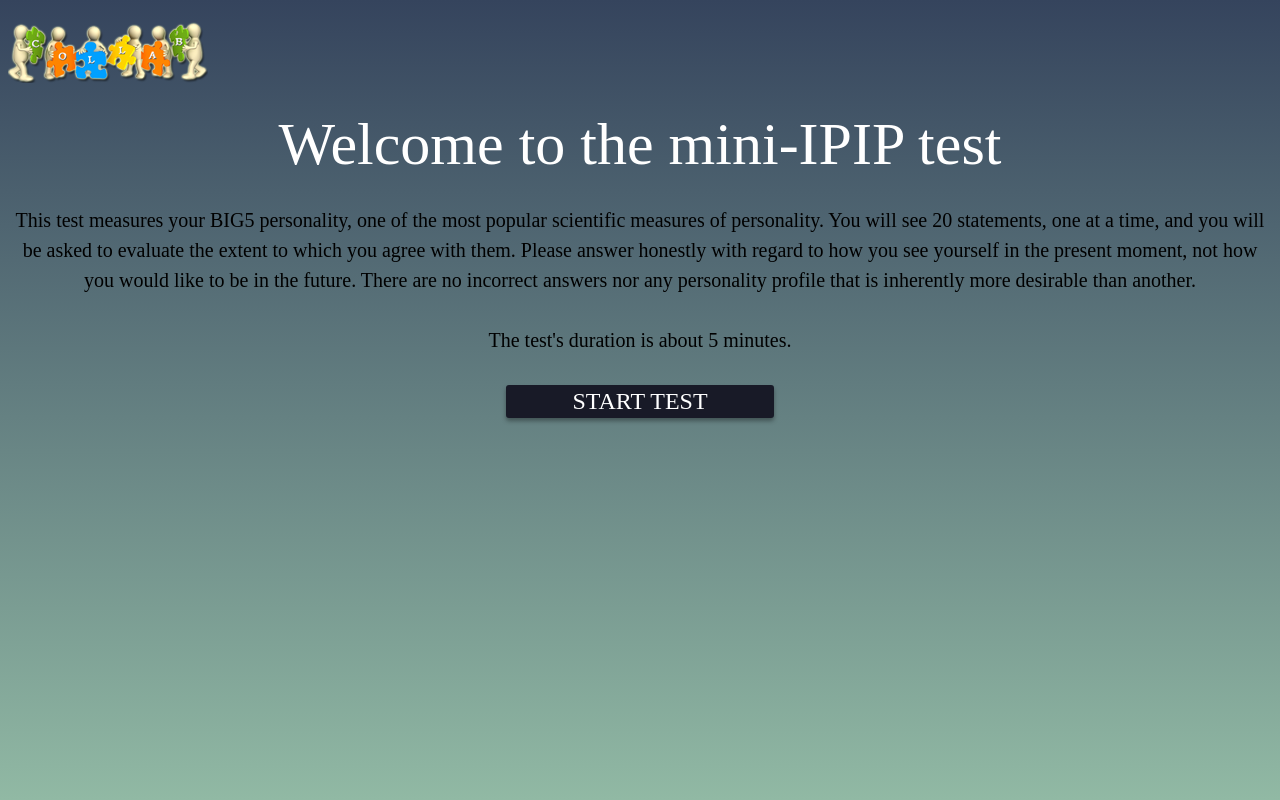
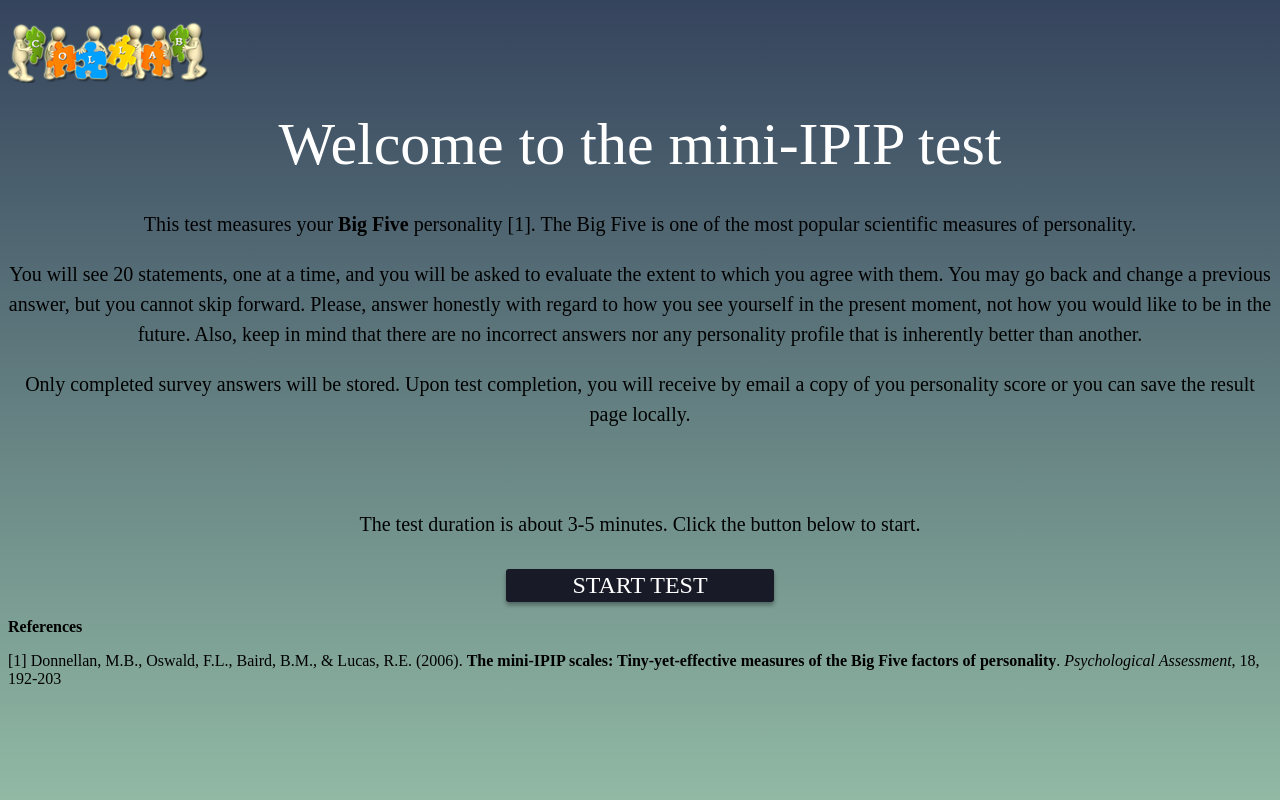
Before and after one commit to micheledinanni/miniIPIP_test, a Django app: template templates/myapp/index.html in a window 1280 px wide. Run offline with Django 3.2, Linux system fonts and the light colour scheme; the template is opened without the code that fills it, so the values that code supplies are empty; parts of the project's set-up code (start-up, migrations or seed data) failed here and were passed over.

Commit message:
Update index page with extra info

```diff
--- a/templates/myapp/index.html
+++ b/templates/myapp/index.html
@@ -39,23 +39,32 @@
         }
     </style>
     {% load static %}
-    <title>Mini Ipip test</title>
+    <title>mini-IPIP test</title>
     <link rel="shortcut icon" href="{% static "myapp/favicon.ico" %}"/>
     <img src="{% static "myapp/logo-collab.png" %}" alt="logo-collab"><p></p>
     <label id="title">Welcome to the mini-IPIP test </label><p></p>
 </head>
 <body>
 <label id="content">
-This test measures your BIG5 personality, one of the most popular scientific measures of personality.
-    You will see 20 statements, one at a time, and you will be asked to evaluate the extent to which you agree with them.
-    Please answer honestly with regard to how you see yourself in the present moment, not how you would like to be in the future.
-    There are no incorrect answers nor any personality profile that is inherently more desirable than another.
+    <p>This test measures your <b>Big Five</b> personality [1]. The Big Five is one of the most popular scientific measures of personality.</p>
+    <p>You will see 20 statements, one at a time, and you will be asked to evaluate the extent to which you agree with them. You may go back
+       and change a previous answer, but you cannot skip forward. Please, answer honestly with regard to how you see yourself in the present moment,
+       not how you would like to be in the future. Also, keep in mind that there are no incorrect answers nor any personality profile that
+      is inherently better than another.
+    </p>
+    <p>
+        Only completed survey answers will be stored. Upon test completion, you will receive by email a copy of you personality score or you can save the result page locally.
+    </p>
     <br><br>
-    The test's duration is about 5 minutes.<br><br>
+    The test duration is about 3-5 minutes. Click the button below to start.<br><br>
     </label>
     <div align="center">
         <input type="button" id="A"
                onclick="location.href='/myapp/test?id={{ user }}&page={{ 1 }}'" value="START TEST"/>
     </div>
+
+    <p><b>References</b></p>
+    [1] Donnellan, M.B., Oswald, F.L., Baird, B.M., & Lucas, R.E. (2006). <b>The mini-IPIP scales: Tiny-yet-effective measures of the Big Five factors of personality</b>.
+    <i>Psychological Assessment</i>, 18, 192-203
 </body>
 </html>
```
